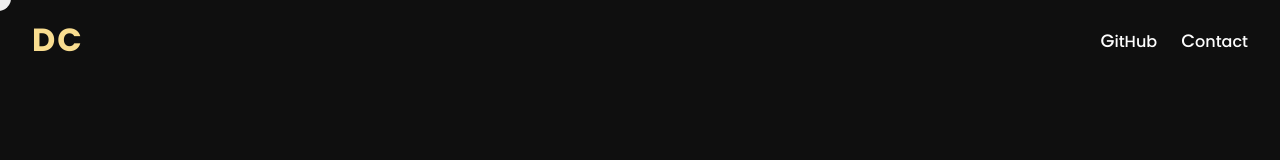
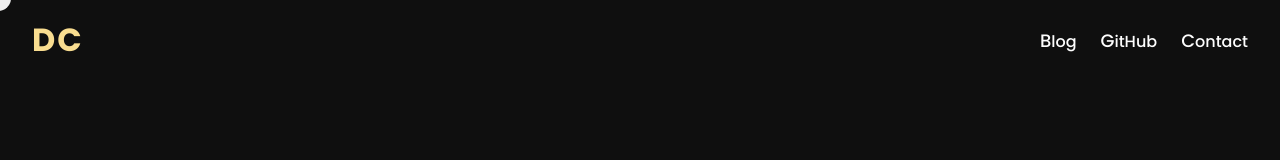
Before and after one commit to daveanthonyc/Portfolio-Site, a React (Vite) app: page / in a window 1280 px wide. Shown: the top 160 px of the page. Built offline with nearby package versions, Linux system fonts and the light colour scheme.

Commit message:
Nav: Added blog link

```diff
--- a/src/Components/Nav.tsx
+++ b/src/Components/Nav.tsx
@@ -20,6 +20,7 @@ function Nav({textEnter, textLeave, backgroundState}: {textEnter: () => void, te
                     >
                     <a href="#" data-state={backgroundState} onMouseEnter={textEnter} onMouseLeave={textLeave} className="logo" title='home'>D<span className="clr-neutral-beige">C</span></a>
                     <div className="link-parent">
+                        <a href="https://david-chiang-blog.netlify.app/" data-state={backgroundState} target="_blank" onMouseEnter={textEnter} onMouseLeave={textLeave} className="link-block"><span className="fs-larger">B</span>log</a>
                         <a href="https://github.com/daveanthonyc" data-state={backgroundState} target="_blank" onMouseEnter={textEnter} onMouseLeave={textLeave} className="link-block"><span className="fs-larger">G</span>itHub</a>
                         <a href="mailto:daveanthonyc@gmail.com" title="email" data-state={backgroundState} onMouseEnter={textEnter} onMouseLeave={textLeave} className="link-block"><span className="fs-larger">C</span>ontact</a>
                     </div>
```
